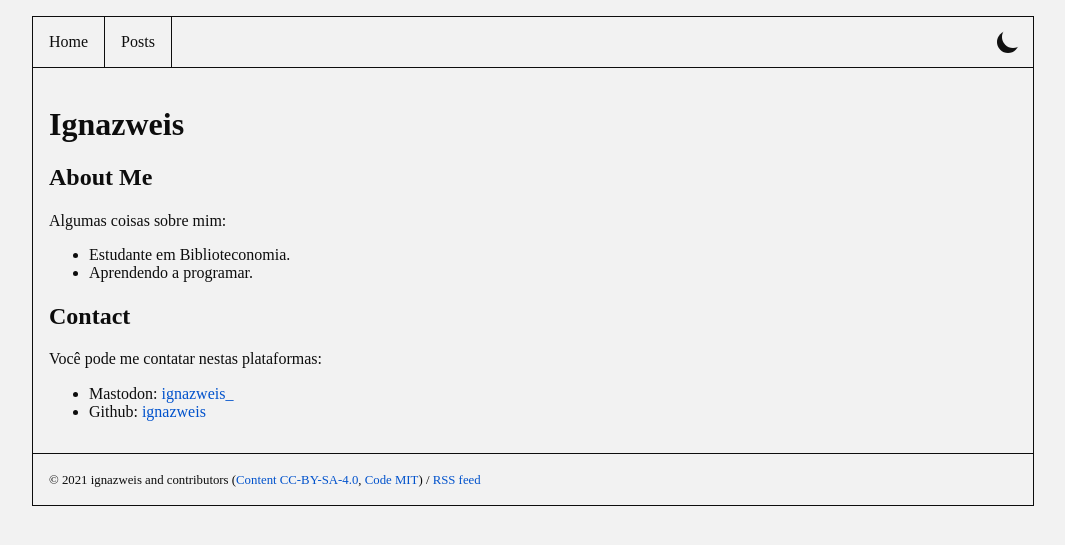
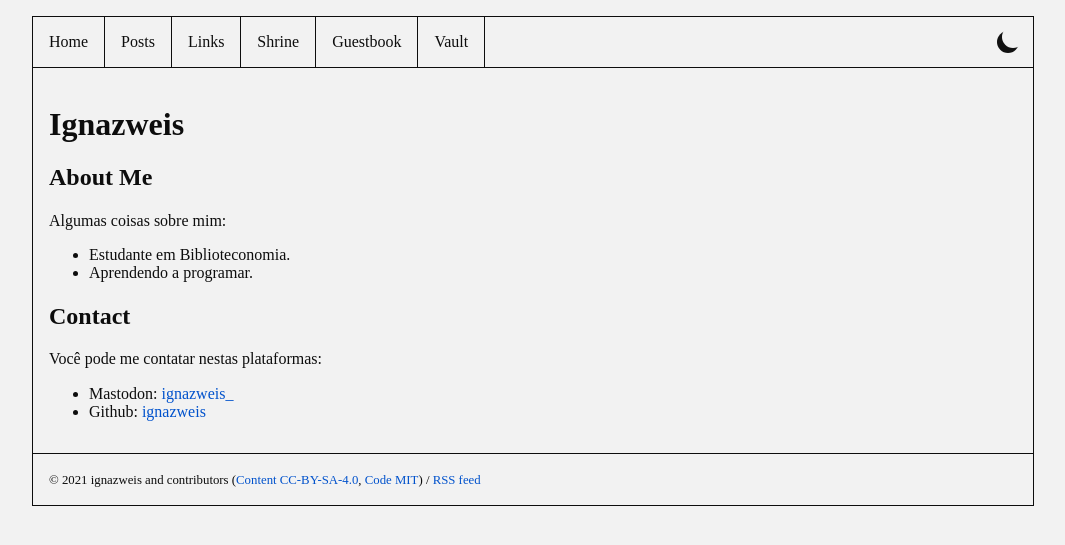
Before and after one commit to ignazweis/ignazweis.github.io, a Jekyll site: the page built from index.md, in a window 1280 px wide. Shown: the top 545 px of the page, without its empty margins (107-1172 px from the left). Built offline with Jekyll 4.4.1, drawn with Linux system fonts in a browser that asks for light colours.

Commit message:
feat: add new items in nav bar

```diff
--- a/_data/nav_top.yml
+++ b/_data/nav_top.yml
@@ -2,3 +2,11 @@
   link: /
 - name: Posts
   link: /posts/
+- name: Links
+  link: /links/
+- name: Shrine
+  link: /shrine/
+- name: Guestbook
+  link: /guestbook/
+- name: Vault
+  link: /vault/
```
